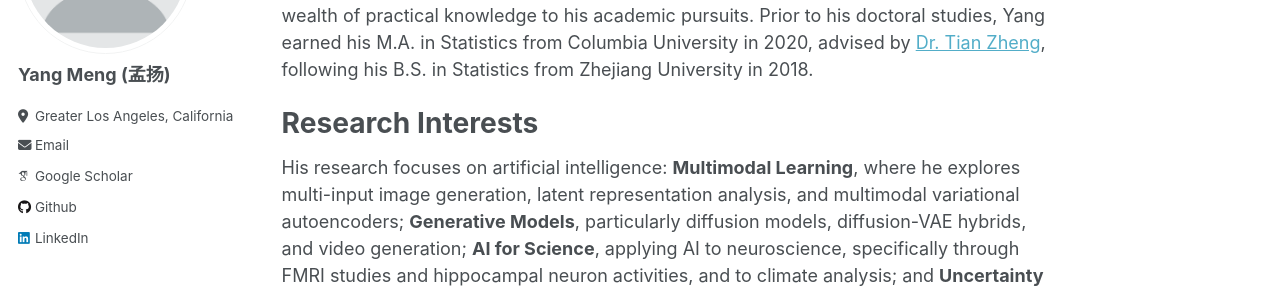
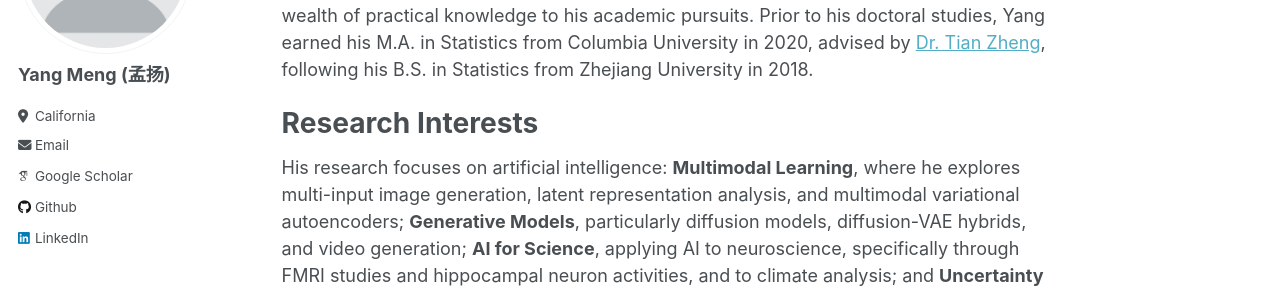
Before and after one commit to yangmeng96/yangmeng96.github.io, a Jekyll site: the page built from _pages/about.md, in a window 1280 px wide. Shown: the part 207-500 px from the top of the page. Built offline with Jekyll 4.4.1, drawn with Linux system fonts in a browser that asks for light colours; some web fonts are replaced.

Commit message:
config california

```diff
--- a/_config.yml
+++ b/_config.yml
@@ -25,7 +25,7 @@ author:
   name             : "Yang Meng (孟扬)"
   pronouns         : # example: "she/her"
   bio              : ""
-  location         : "Greater Los Angeles, California"
+  location         : "California"
   employer         : #"University of California, Irvine"
   uri              : # URL
   email            : "mengy13@uci.edu"
```
